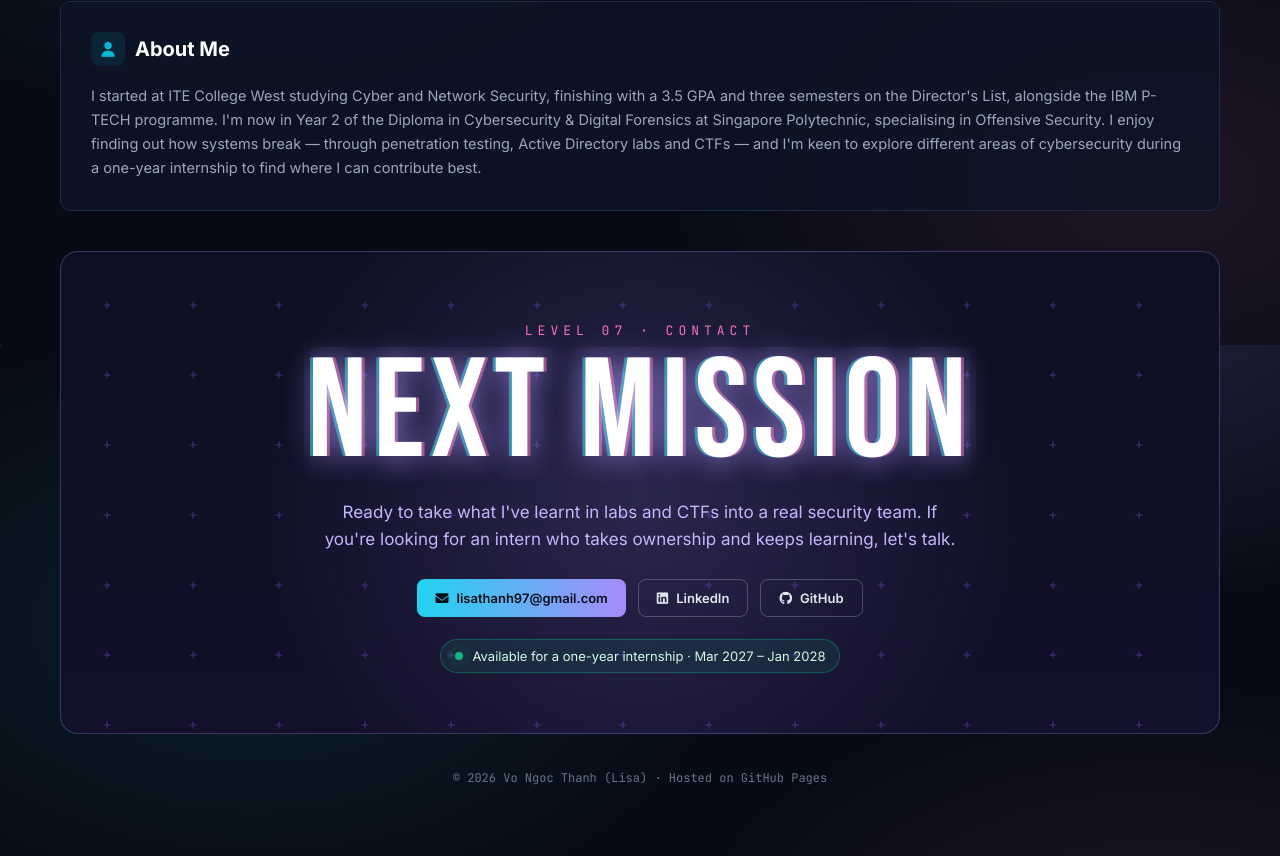
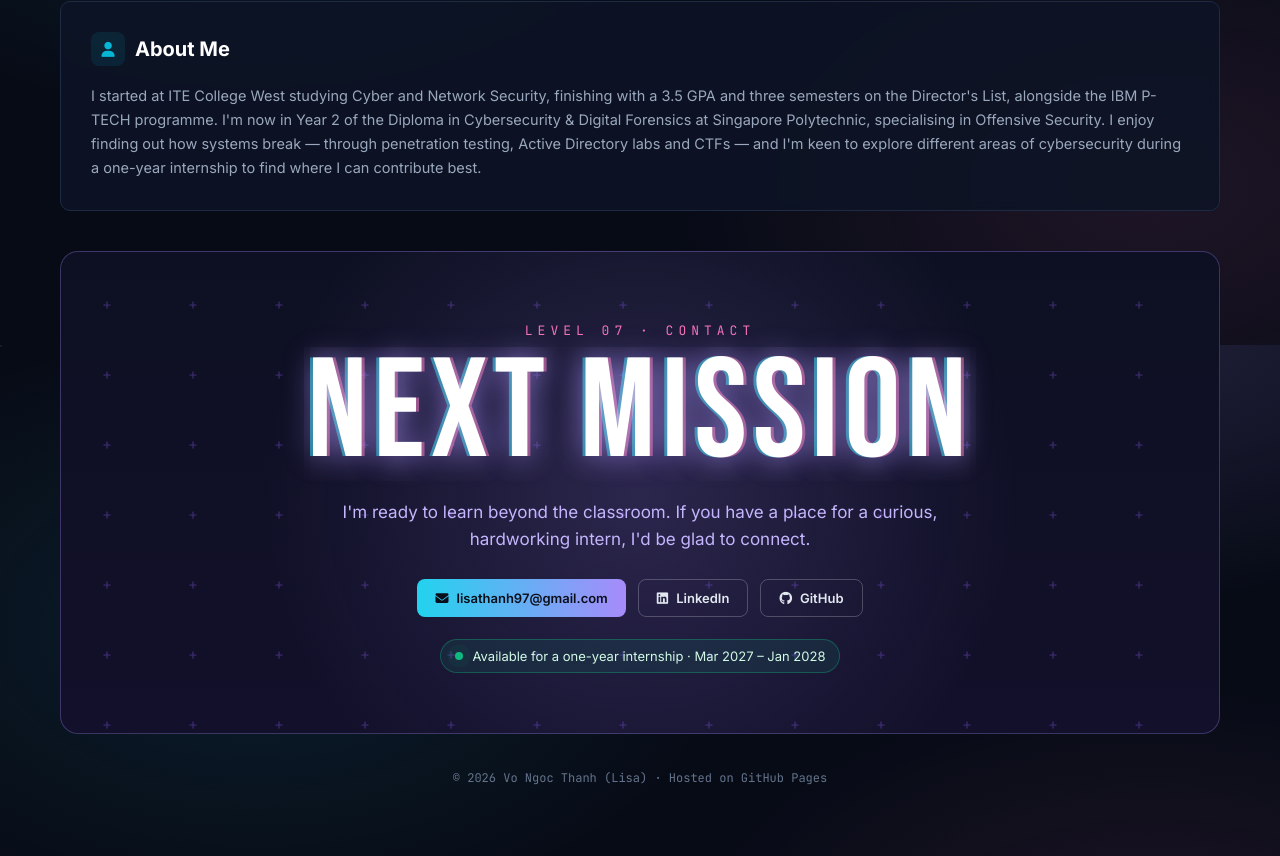
Before and after one commit to Lisa-Fox-9/Lisa-Fox-9.github.io, a plain HTML site: page index.html in a window 1280 px wide. Shown: the part 7655-8511 px from the top of the page. Drawn offline with Linux system fonts and the light colour scheme.

Commit message:
Add files via upload

```diff
--- a/index.html
+++ b/index.html
@@ -1243,7 +1243,7 @@
     <section class="final" id="contact">
       <div class="final-kicker">LEVEL 07 · CONTACT</div>
       <h2 class="final-title" data-text="NEXT MISSION">NEXT MISSION</h2>
-      <p class="final-text">Ready to take what I've learnt in labs and CTFs into a real security team. If you're looking for an intern who takes ownership and keeps learning, let's talk.</p>
+      <p class="final-text">I'm ready to learn beyond the classroom. If you have a place for a curious, hardworking intern, I'd be glad to connect.</p>
       <div class="final-actions">
         <a class="btn btn-primary" href="mailto:lisathanh97@gmail.com"><i class="fa-solid fa-envelope"></i> lisathanh97@gmail.com</a>
         <a class="btn btn-ghost" href="https://www.linkedin.com/in/vo-ngoc-thanh-lisa" target="_blank"><i class="fa-brands fa-linkedin"></i> LinkedIn</a>
```
